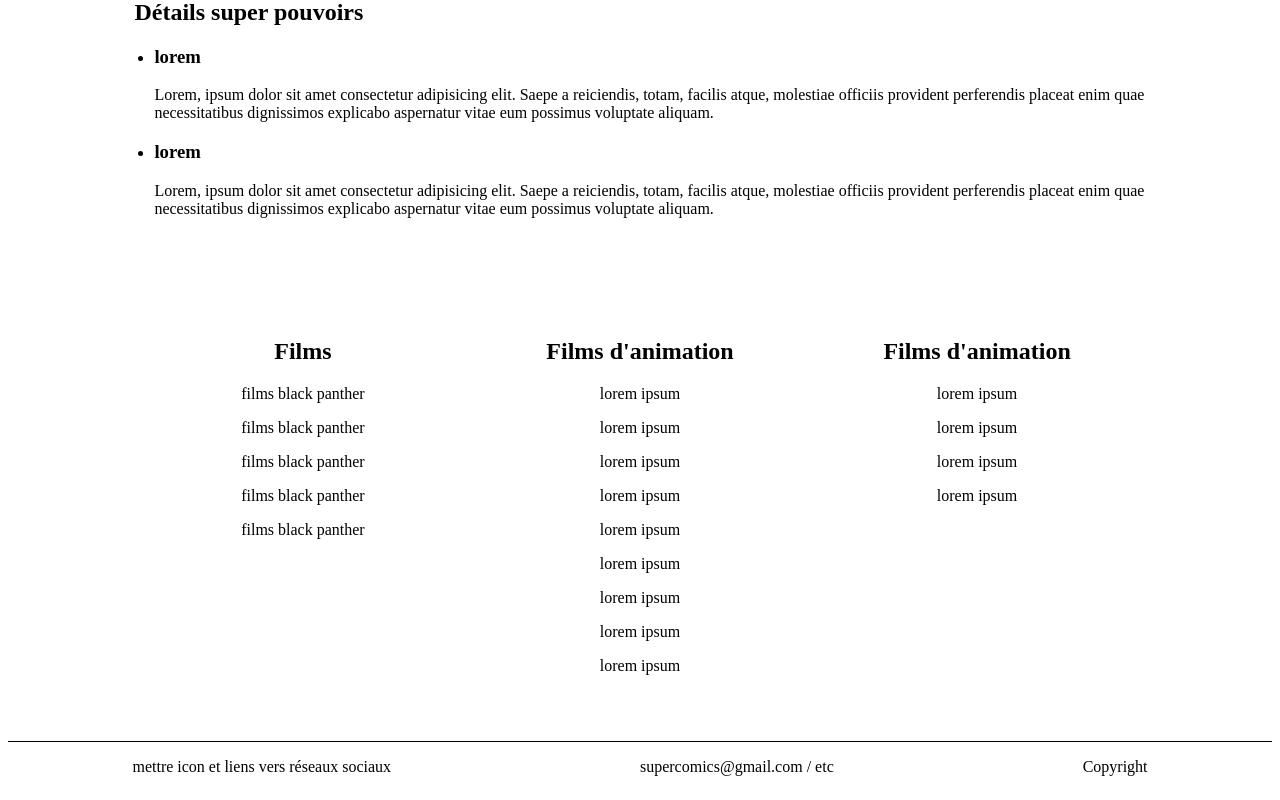
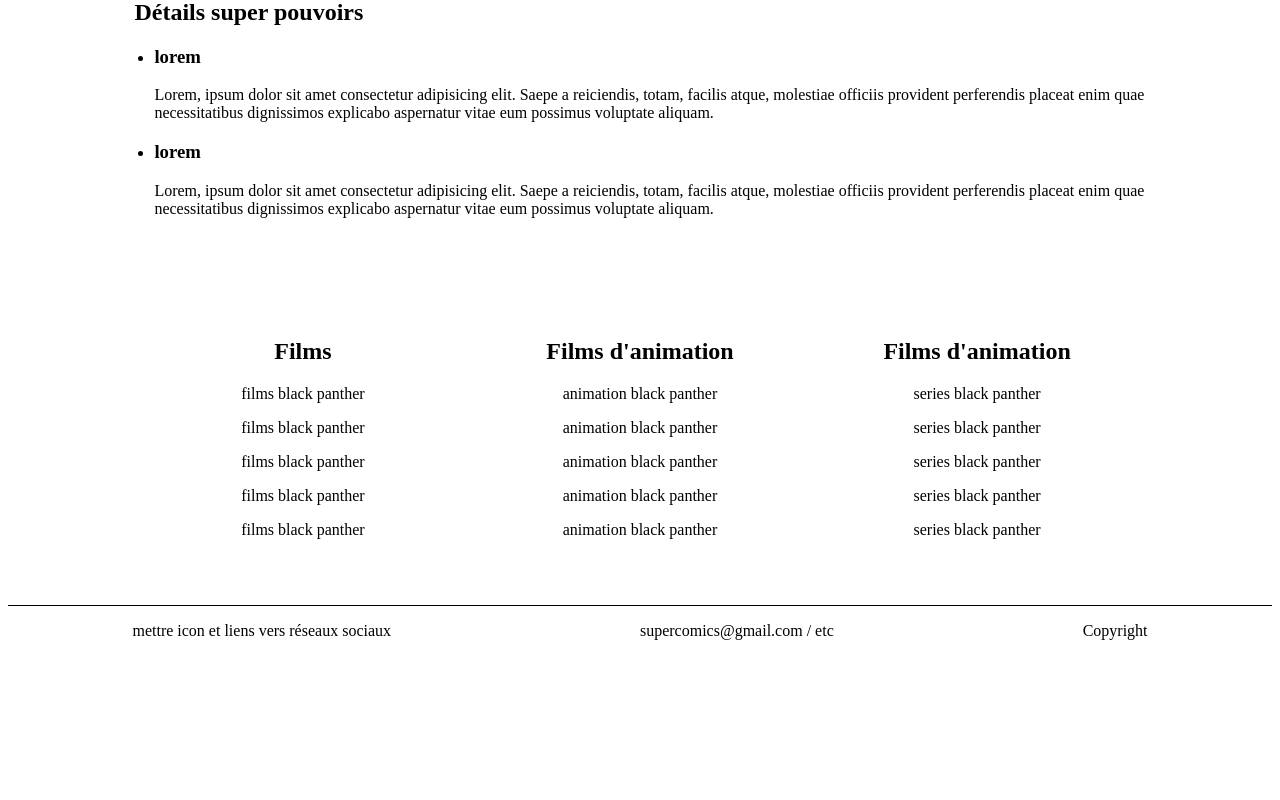
Before and after one commit to oldCb/supercomics, a Vue app: page /heros-black_panther in a window 1280 px wide. Shown: the part 737-1537 px from the top of the page. After the commit the page ends 1401 px from the top, so only its background shows below. Built offline with nearby package versions, Linux system fonts and the light colour scheme.

Commit message:
set hero list films

```diff
--- a/src/components/HeroAnimationFilms.vue
+++ b/src/components/HeroAnimationFilms.vue
@@ -1,7 +1,7 @@
 <template>
   <div class="hero_animation_films">
     <h2>Films d'animation</h2>
-    <ul v-for="(animation, index) in animations" :key="index">
+    <ul v-for="(animation, index) in getHeroAnimation" :key="index">
       <li>{{ animations[index] }}</li>
     </ul>
   </div>
@@ -10,9 +10,29 @@
 <script>
 export default {
   name: 'HeroAnimationFilms',
+
+  props: {
+    currentName: String
+  },
+
   data () {
     return {
-      animations: ['lorem ipsum', 'lorem ipsum', 'lorem ipsum', 'lorem ipsum', 'lorem ipsum', 'lorem ipsum', 'lorem ipsum', 'lorem ipsum', 'lorem ipsum']
+      heroName: this.currentName,
+      animations: []
+    }
+  },
+
+  computed: {
+    getHeroAnimation () {
+      switch (this.heroName) {
+        case 'spiderman':
+          this.animations.push('animation spiderman', 'animation spiderman', 'animation spiderman', 'animation spiderman', 'animation spiderman')
+          break
+        case 'black_panther':
+          this.animations.push('animation black panther', 'animation black panther', 'animation black panther', 'animation black panther', 'animation black panther')
+          break
+      }
+      return this.animations
     }
   }
 }
--- a/src/components/HeroAnimationSeries.vue
+++ b/src/components/HeroAnimationSeries.vue
@@ -1,7 +1,7 @@
 <template>
   <div class="hero_animation_series">
     <h2>Films d'animation</h2>
-    <ul v-for="(serie, index) in series" :key="index">
+    <ul v-for="(serie, index) in getHeroSeries" :key="index">
       <li>{{ series[index] }}</li>
     </ul>
   </div>
@@ -10,9 +10,29 @@
 <script>
 export default {
   name: 'HeroAnimationSeries',
+
+  props: {
+    currentName: String
+  },
+
   data () {
     return {
-      series: ['lorem ipsum', 'lorem ipsum', 'lorem ipsum', 'lorem ipsum']
+      heroName: this.currentName,
+      series: []
+    }
+  },
+
+  computed: {
+    getHeroSeries () {
+      switch (this.heroName) {
+        case 'spiderman':
+          this.series.push('series spiderman', 'series spiderman', 'series spiderman', 'series spiderman', 'series spiderman')
+          break
+        case 'black_panther':
+          this.series.push('series black panther', 'series black panther', 'series black panther', 'series black panther', 'series black panther')
+          break
+      }
+      return this.series
     }
   }
 }
--- a/src/views/Heros.vue
+++ b/src/views/Heros.vue
@@ -15,8 +15,8 @@
     <hero-powers />
     <div class="hero_films_list">
       <hero-films :currentName="herosName" />
-      <hero-animation-films />
-      <hero-animation-series />
+      <hero-animation-films :currentName="herosName" />
+      <hero-animation-series :currentName="herosName" />
     </div>
   </div>
 </template>
```
